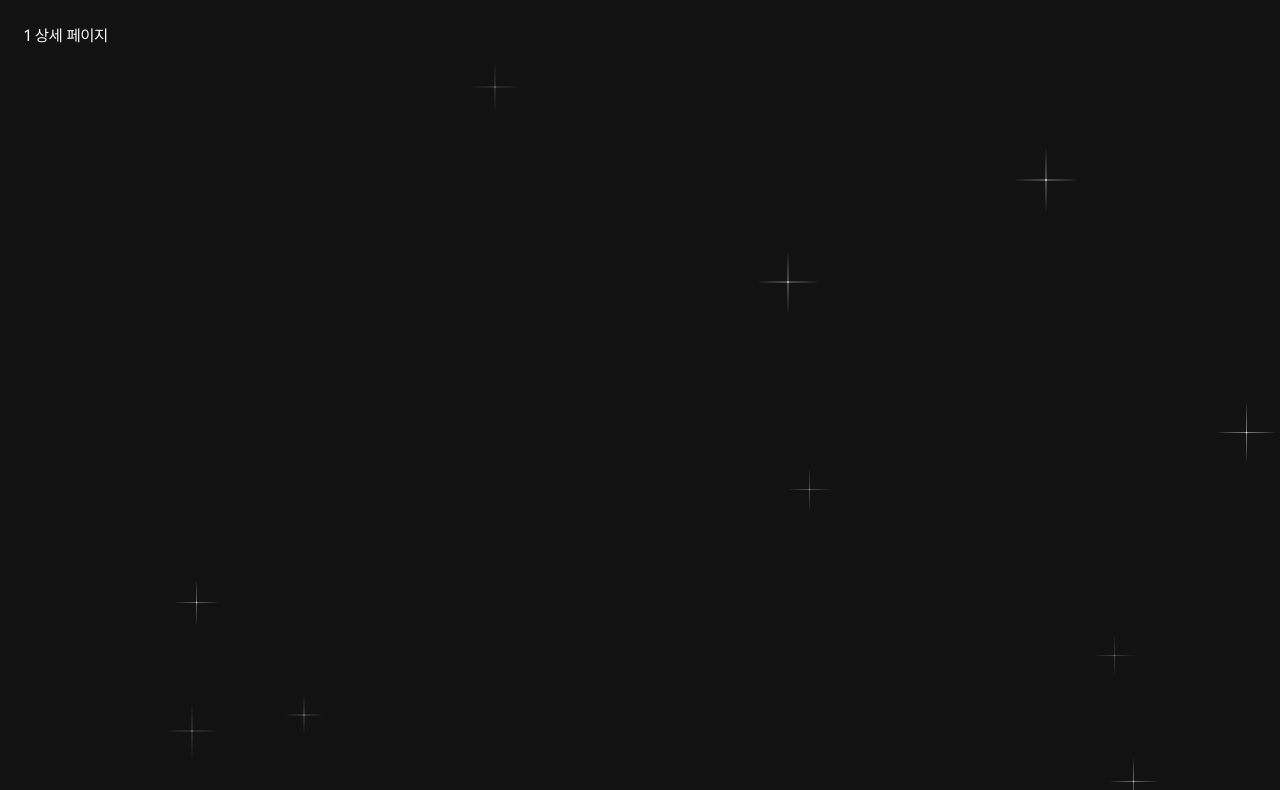
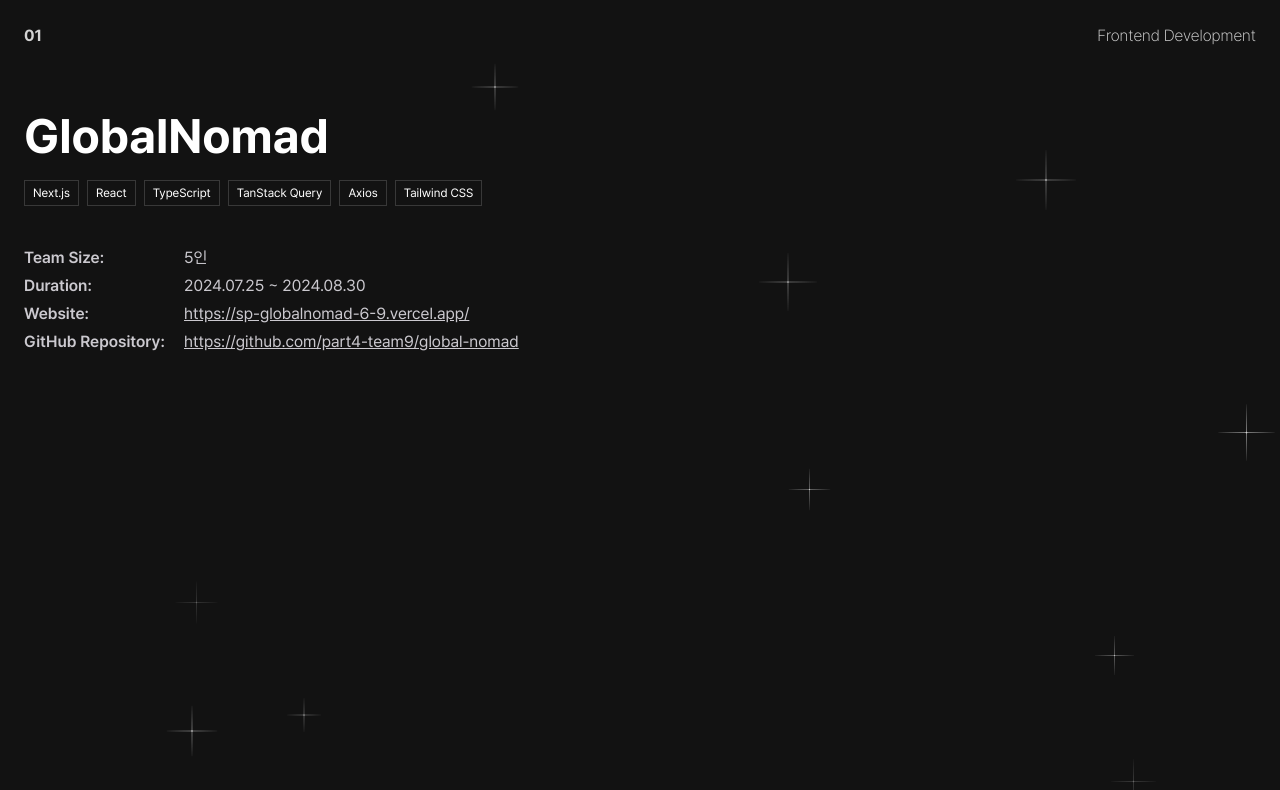
Before and after one commit to eunbinnie/fe-portfolio, a Next.js app: page /project/1 in a window 1280 px wide. Shown: the top 790 px of the page. Built offline with nearby package versions, Linux system fonts and the light colour scheme.

Commit message:
feat: project 상세 페이지 소개 섹션 퍼블리싱

```diff
--- a/src/app/project/[id]/page.tsx
+++ b/src/app/project/[id]/page.tsx
@@ -1,15 +1,21 @@
-import { PROJECT_TOTAL_COUNT } from '@/constants/projects';
+'use client';
+
+import ProjectInfo from '@/components/project/ProjectInfo';
+import PROJECTS, { PROJECT_TOTAL_COUNT } from '@/constants/projects';
 import { notFound } from 'next/navigation';
 
 const page = ({ params }: { params: { id: number } }) => {
   const id = Number(params.id);
+  const data = PROJECTS[id - 1];
 
   if (id > PROJECT_TOTAL_COUNT || id === 0) {
     notFound();
   }
 
   return (
-    <div className="max-container pt-6 text-white">{params.id} 상세 페이지</div>
+    <div className="max-container">
+      <ProjectInfo data={data} />
+    </div>
   );
 };
 
--- /dev/null
+++ b/src/components/project/ProjectInfo.tsx
@@ -0,0 +1,62 @@
+import { IProjectItem } from '@/types/project.types';
+import Link from 'next/link';
+
+const ProjectInfo = ({ data }: { data: IProjectItem }) => {
+  return (
+    <div className="grid gap-10">
+      <div className="flex flex-wrap items-center justify-between gap-1 py-6 text-silver">
+        <span className="font-bold">{String(data.id).padStart(2, '0')}</span>
+        <span className="font-extralight">{data.tag}</span>
+      </div>
+      <div className="grid gap-10 text-white">
+        <div className="grid gap-5">
+          <h1 className="break-all text-5xl font-bold">{data.title}</h1>
+          <ul className="flex flex-wrap items-center gap-2">
+            {data.skills?.map((skill, idx) => (
+              <li
+                key={idx}
+                className="border border-solid border-gray-150 px-2 py-1 text-xs"
+              >
+                {skill}
+              </li>
+            ))}
+          </ul>
+        </div>
+        <ul className="grid gap-1 text-gray-100">
+          <li className="flex flex-wrap items-center">
+            <span className="basis-40 font-semibold">Team Size:</span>
+            <span className="break-all">{data.headCount}인</span>
+          </li>
+          <li className="flex flex-wrap items-center">
+            <span className="basis-40 font-semibold">Duration:</span>
+            <span className="break-all">{data.duration}</span>
+          </li>
+          <li className="flex flex-wrap items-center">
+            <span className="basis-40 font-semibold">Website:</span>
+            <Link
+              href={data.demoLink}
+              target="_blank"
+              className="break-all underline transition-all duration-1000 hover:text-white"
+            >
+              {data.demoLink}
+            </Link>
+          </li>
+          {data.githubLink && (
+            <li className="flex flex-wrap items-center">
+              <span className="basis-40 font-semibold">GitHub Repository:</span>
+              <Link
+                href={data.githubLink}
+                target="_blank"
+                className="break-all underline duration-300 hover:text-white"
+              >
+                {data.githubLink}
+              </Link>
+            </li>
+          )}
+        </ul>
+      </div>
+    </div>
+  );
+};
+
+export default ProjectInfo;
--- a/src/constants/projects.ts
+++ b/src/constants/projects.ts
@@ -6,8 +6,16 @@ const PROJECTS: IProjectItem[] = [
     title: 'GlobalNomad',
     tag: 'Frontend Development',
     thumbnail: '/icons/globalNomad.svg',
+    skills: [
+      'Next.js',
+      'React',
+      'TypeScript',
+      'TanStack Query',
+      'Axios',
+      'Tailwind CSS',
+    ],
     summary: [
-      'React Query의 SSR Prefetching 및 refetch 기능을 활용한 데이터 업데이트 기능 구현',
+      'TanStack Query의 SSR Prefetching 및 refetch 기능을 활용한 데이터 업데이트 기능 구현',
       '마크다운 에디터와 이미지 DnD, 우편번호 API 연동을 통해 체험 등록/수정 페이지 구현',
       '내 정보 수정 시 데이터 유효성 검사와 쿠키 만료 처리로 보안 강화',
       '후기 작성 모달에 Lottie 애니메이션을 추가해 동적인 사용자 경험 제공',
@@ -25,6 +33,7 @@ const PROJECTS: IProjectItem[] = [
     title: 'WekitBuket',
     tag: 'Frontend Development',
     thumbnail: '/icons/wekitbucket.svg',
+    skills: ['Next.js', 'React', 'TypeScript', 'Fetch API', 'Tailwind CSS'],
     summary: [
       '자유게시판 리스트 페이지 개발 및 공통 페이지네이션 컴포넌트 제작',
       'marked 라이브러리를 활용한 마크다운 파싱 및 상세 페이지 렌더링',
@@ -42,6 +51,7 @@ const PROJECTS: IProjectItem[] = [
     title: 'Fandom-K',
     tag: 'Frontend Development',
     thumbnail: '/icons/fandomK.svg',
+    skills: ['React', 'JavaScript', 'Fetch API', 'styled-components'],
     summary: [
       '마이페이지 퍼블리싱 및 전체 기능 구현 담당',
       'Swiper를 이용해 아이돌 리스트 슬라이드 변경 시마다 필요한 데이터만 호출, 대량의 데이터에서도 성능 최적화',
@@ -59,6 +69,7 @@ const PROJECTS: IProjectItem[] = [
     title: 'Feelkeen',
     tag: 'Web Publishing',
     thumbnail: '/icons/feelkeen.svg',
+    skills: ['HTML', 'CSS', 'JavaScript'],
     summary: [
       '카페24 플랫폼 기반 국내몰 및 해외몰 지원 쇼핑몰 퍼블리싱 담당',
       '회원 등급에 따른 페이지 리다이렉트 기능 구현',
@@ -75,6 +86,7 @@ const PROJECTS: IProjectItem[] = [
     title: '그라운드시소',
     tag: 'Web Publishing',
     thumbnail: '/icons/groundseesaw.svg',
+    skills: ['HTML', 'CSS', 'JavaScript'],
     summary: [
       '기존 사이트의 카페24 플랫폼 마이그레이션 작업 담당',
       '전시 날짜 선택 및 이전 날짜 선택 불가 기능 구현',
@@ -91,6 +103,7 @@ const PROJECTS: IProjectItem[] = [
     title: '워클로',
     tag: 'Web Publishing',
     thumbnail: '/icons/worclo.svg',
+    skills: ['HTML', 'CSS', 'JavaScript'],
     summary: [
       '카페24 플랫폼 기반 반응형 쇼핑몰 메인 페이지 제외 퍼블리싱 작업 담당',
     ],
--- a/src/types/project.types.ts
+++ b/src/types/project.types.ts
@@ -6,6 +6,7 @@ export interface IProjectItem extends ProjectTag {
   id: number;
   title: string;
   thumbnail: string;
+  skills?: string[];
   summary: string[];
   headCount: number;
   duration: string;
```
